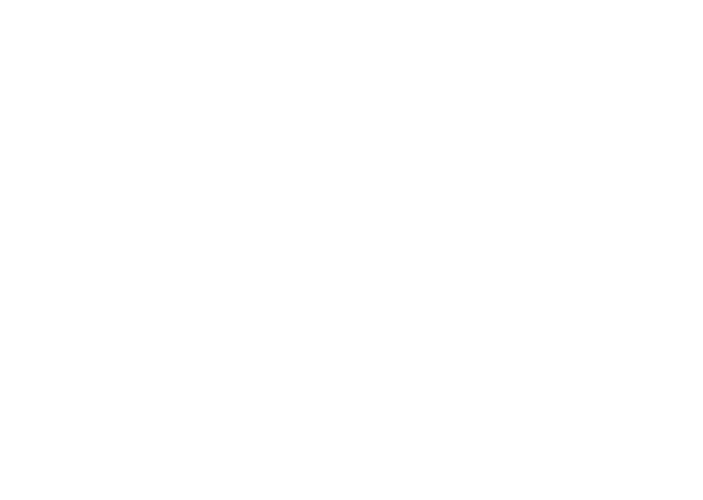
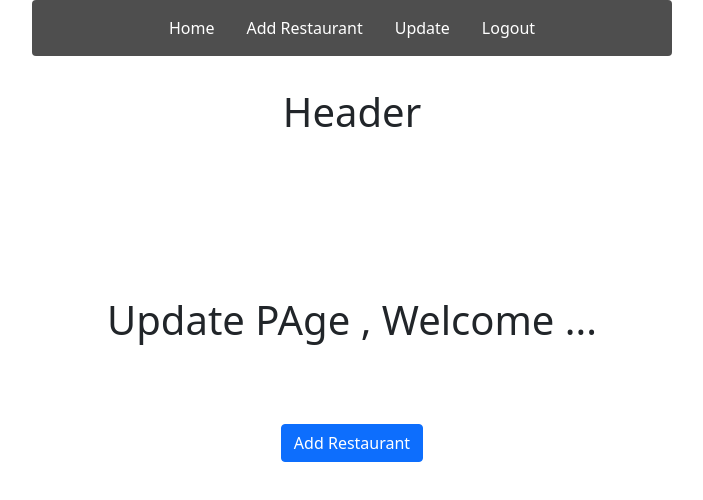
Before and after one commit to Elsayed93/vue-apps-repo, a Vue app in the folder restraunt-app/: page /update-restaruant in a window 1280 px wide. Before the commit this address had no page. Shown: the top 500 px of the page, without its empty margins (288-991 px from the left). Built offline with nearby package versions, Linux system fonts and the light colour scheme; sample sign-in values are in the browser's storage; the HTML template or start-up script is replaced by a standard one.

Commit message:
Add and Update views

```diff
--- a/restraunt-app/src/App.vue
+++ b/restraunt-app/src/App.vue
@@ -42,4 +42,8 @@ import { RouterLink, RouterView } from "vue-router";
 .form-container div {
   margin: auto;
 }
+
+.content {
+  margin-bottom: 5rem;
+}
 </style>
--- /dev/null
+++ b/restraunt-app/src/components/Content.vue
@@ -0,0 +1,17 @@
+<template>
+  <div class="content">
+    <h1>{{page}} PAge , Welcome ...</h1>
+  </div>
+  <button class="btn btn-primary">Add Restaurant</button>
+</template>
+
+<script>
+export default {
+  name: "Content",
+
+  props: ["page"],
+};
+</script>
+
+<style>
+</style>
--- a/restraunt-app/src/components/Header.vue
+++ b/restraunt-app/src/components/Header.vue
@@ -1,8 +1,8 @@
 <template>
   <div class="home-nav">
-    <a href="#">Home</a>
-    <a>Add Restaurant</a>
-    <a>Update</a>
+    <router-link :to="{ name: 'home' }">Home</router-link>
+    <router-link :to="{ name: 'Add' }">Add Restaurant</router-link>
+    <router-link :to="{ name: 'Update' }">Update</router-link>
     <a href="#" @click.prevent="logout">Logout</a>
   </div>
   <h1>Header</h1>
--- a/restraunt-app/src/router/index.js
+++ b/restraunt-app/src/router/index.js
@@ -2,7 +2,8 @@ import { createRouter, createWebHistory } from 'vue-router'
 import HomeView from '../views/HomeView.vue'
 import SignUp from '../components/SignUp.vue'
 import Login from '../components/Login.vue'
-
+import Add from '../views/Add.vue'
+import Update from '../views/Update.vue'
 const router = createRouter({
   history: createWebHistory(import.meta.env.BASE_URL),
   routes: [
@@ -20,6 +21,16 @@ const router = createRouter({
       path: '/login',
       name: 'Login',
       component: Login
+    },
+    {
+      path: '/add-restaruant',
+      name: 'Add',
+      component: Add
+    },
+    {
+      path: '/update-restaruant',
+      name: 'Update',
+      component: Update
     }
   ]
 })
--- /dev/null
+++ b/restraunt-app/src/views/Add.vue
@@ -0,0 +1,28 @@
+<template>
+  <main>
+    <div class="home-title">
+      <Header />
+      <Content page="Add"/>
+    </div>
+  </main>
+</template>
+
+<script>
+import Header from "../components/Header.vue";
+import Content from "../components/Content.vue";
+
+export default {
+  name: "Add",
+  components: {
+    Header,
+    Content
+  },
+  mounted() {
+    let user = localStorage.getItem("user_info");
+
+    if (!user) {
+      this.$router.push({ name: "Login" });
+    }
+  },
+};
+</script>
--- a/restraunt-app/src/views/HomeView.vue
+++ b/restraunt-app/src/views/HomeView.vue
@@ -2,22 +2,19 @@
   <main>
     <div class="home-title">
       <Header />
-
-      <div class="content">
-        <h1>Home PAge , Welcome ...</h1>
-      </div>
+      <Content page="Home"/>
     </div>
   </main>
 </template>
 
 <script>
-import SignUp from "../components/SignUp.vue";
 import Header from "../components/Header.vue";
+import Content from "../components/Content.vue";
 
 export default {
   components: {
-    SignUp,
     Header,
+    Content,
   },
   mounted() {
     let user = localStorage.getItem("user_info");
@@ -33,7 +30,7 @@ export default {
 <style>
 .home-title {
   margin: 0rem auto;
-  width: fit-content;
+  /* width: fit-content; */
   text-align: center;
 }
 
@@ -44,7 +41,9 @@ export default {
 /* for header component */
 .home-nav {
   display: flex;
-  justify-content: space-between;
+  width: 50%;
+  margin: 0 auto;
+  justify-content: center;
   background-color: #4e4e4e;
   color: white;
   border-radius: 0.25rem;
--- /dev/null
+++ b/restraunt-app/src/views/Update.vue
@@ -0,0 +1,29 @@
+<template>
+  <main>
+    <div class="home-title">
+      <Header />
+
+      <Content page="Update"/>
+    </div>
+  </main>
+</template>
+
+<script>
+import Header from "../components/Header.vue";
+import Content from "../components/Content.vue";
+
+export default {
+  name: "Update",
+  components: {
+    Header,
+    Content
+  },
+  mounted() {
+    let user = localStorage.getItem("user_info");
+
+    if (!user) {
+      this.$router.push({ name: "Login" });
+    }
+  },
+};
+</script>
```
Also changed, not shown: 1 other file (tests, documents, lock files or other folders).
